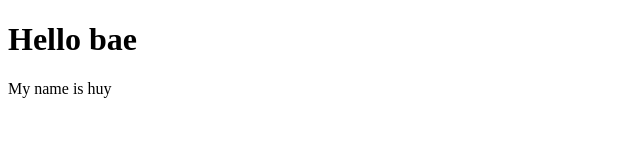
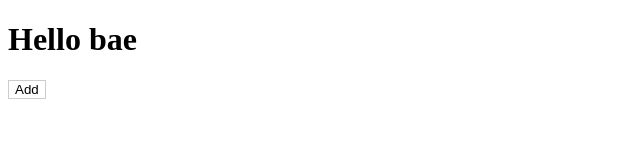
Before and after one commit to Jeikii/git-tutorial-2, a plain HTML site: page index.html in a window 1280 px wide. Shown: the full height of the page, 0-640 px from the left. Drawn offline with Linux system fonts and the light colour scheme.

Commit message:
update file index

```diff
--- a/index.html
+++ b/index.html
@@ -9,6 +9,6 @@
 </head>
 <body>
   <h1 class="user">Hello bae</h1>
-  <p>My name is huy</p>
+  <button>Add</button>
 </body>
 </html>
```
